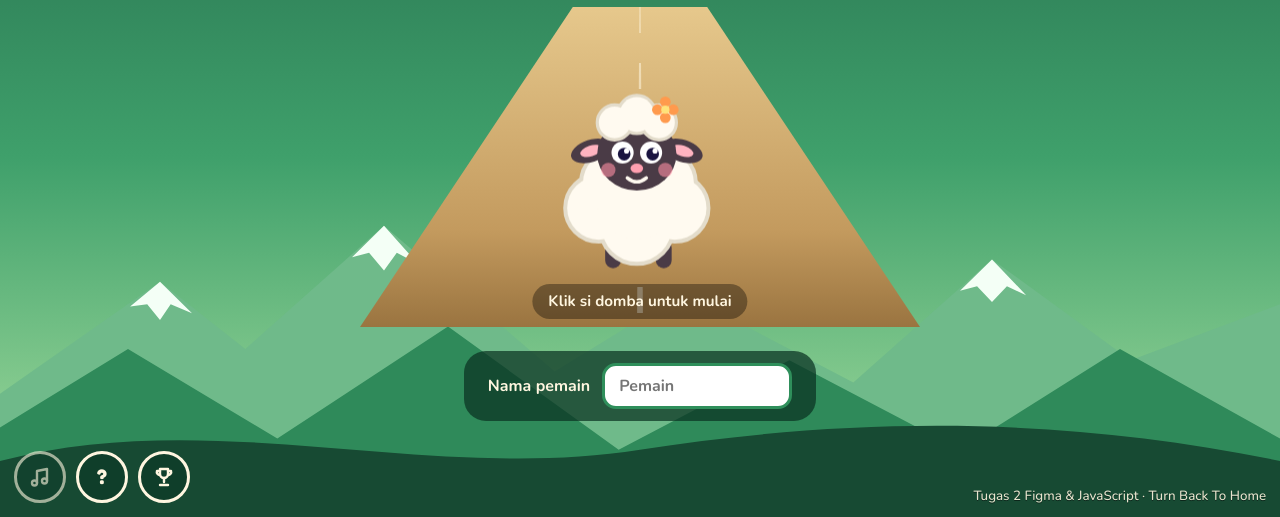
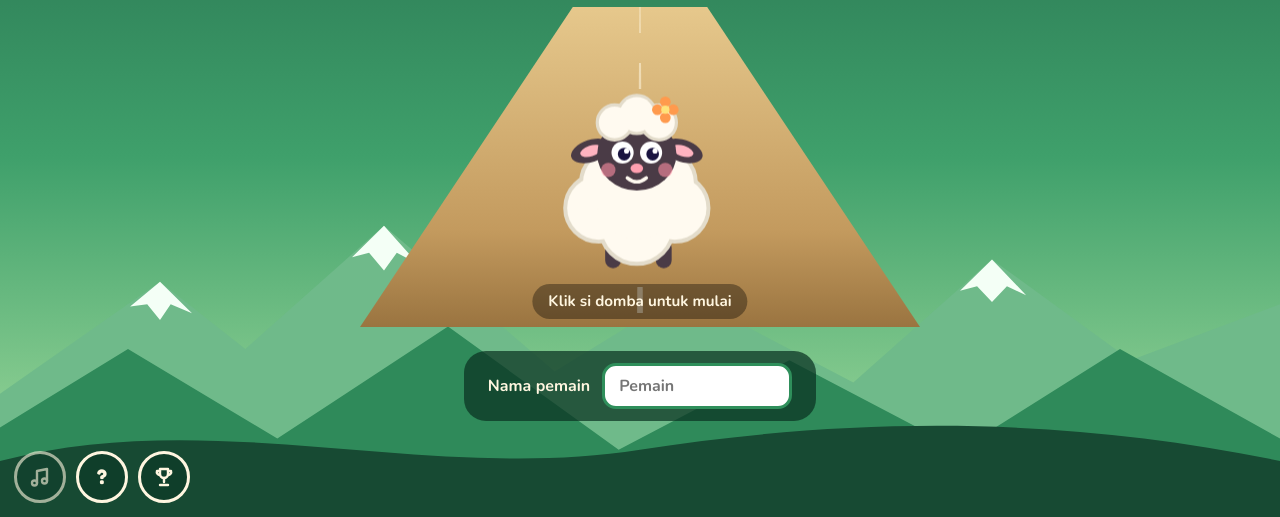
Before and after one commit to Utenas/Project-Web-2, a plain HTML site: page index.html in a window 1280 px wide. Shown: the part 283-800 px from the top of the page. Drawn offline with nearby package versions, Linux system fonts and the light colour scheme.

Commit message:
ganti footer
Removed footer section from the index.html file.

```diff
--- a/index.html
+++ b/index.html
@@ -172,11 +172,6 @@
     </button>
   </nav>
 
-  <!-- ================= FOOTER ================= -->
-  <footer class="site-footer">
-    <small>Tugas 2 Figma &amp; JavaScript &middot; Turn Back To Home</small>
-  </footer>
-
   <!-- Dialog papan skor (elemen <dialog> HTML5) -->
   <dialog class="dialog" id="dlg-board" aria-labelledby="dlg-title">
     <form method="dialog">
```
